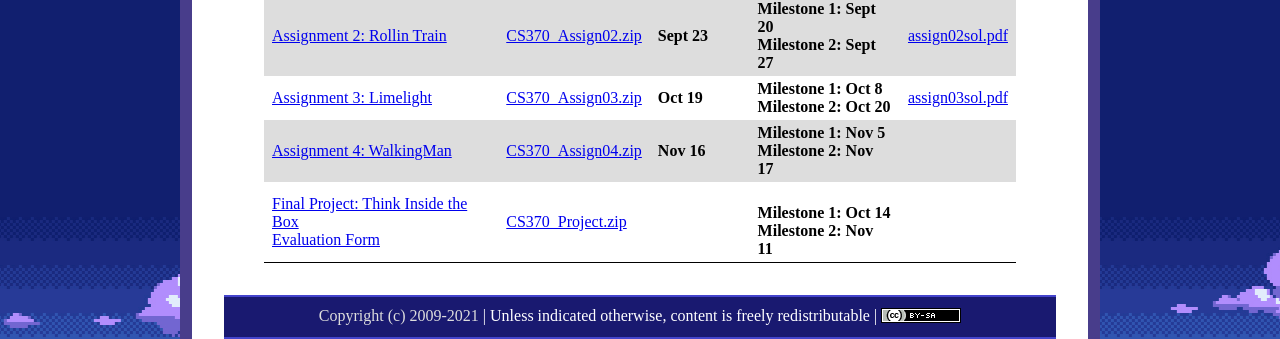
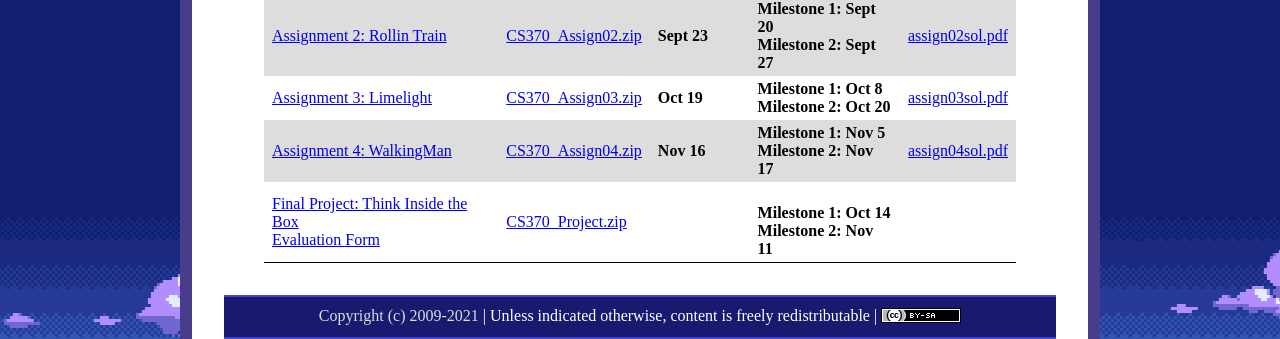
Before and after one commit to ycpcs/cs370-fall2021, a Jekyll site: the page built from assign/index.md, in a window 1280 px wide. Shown: the part 227-566 px from the top of the page. Built offline with Jekyll 4.4.1, drawn with Linux system fonts in a browser that asks for light colours.

Commit message:
add assign4 sol
add assign4 sol

```diff
--- a/assign/index.md
+++ b/assign/index.md
@@ -12,5 +12,5 @@ All written portions should be submitted to Canvas. All programming portions sho
 > [Assignment 1: Don Quixote](assign01.html)       | [CS370_Assign01.zip](src/CS370_Assign01.zip) | **Sept 9** | **Sept 13** | [assign01sol.pdf](sol/assign01sol.pdf) |
 > [Assignment 2: Rollin Train](assign02.html)      | [CS370_Assign02.zip](src/CS370_Assign02.zip) | **Sept 23**   | **Milestone 1: Sept 20** <br /> **Milestone 2: Sept 27** | [assign02sol.pdf](sol/assign02sol.pdf) |
 > [Assignment 3: Limelight](assign03.html)         | [CS370_Assign03.zip](src/CS370_Assign03.zip) | **Oct 19**   | **Milestone 1: Oct 8** <br /> **Milestone 2: Oct 20** | [assign03sol.pdf](sol/assign03sol.pdf) |
-> [Assignment 4: WalkingMan](assign04.html)            | [CS370_Assign04.zip](src/CS370_Assign04.zip) | **Nov 16**   | **Milestone 1: Nov 5** <br /> **Milestone 2: Nov 17** | |
+> [Assignment 4: WalkingMan](assign04.html)        | [CS370_Assign04.zip](src/CS370_Assign04.zip) | **Nov 16**   | **Milestone 1: Nov 5** <br /> **Milestone 2: Nov 17** | [assign04sol.pdf](sol/assign04sol.pdf)|
 > [Final Project: Think Inside the Box](project.html) <br /> [Evaluation Form](CS370_Final_Project_eval.docx) | [CS370_Project.zip](src/CS370_Project.zip) | |  <br /> **Milestone 1: Oct 14** <br /> **Milestone 2: Nov 11** | |
```
Also changed, not shown: 1 other file.
